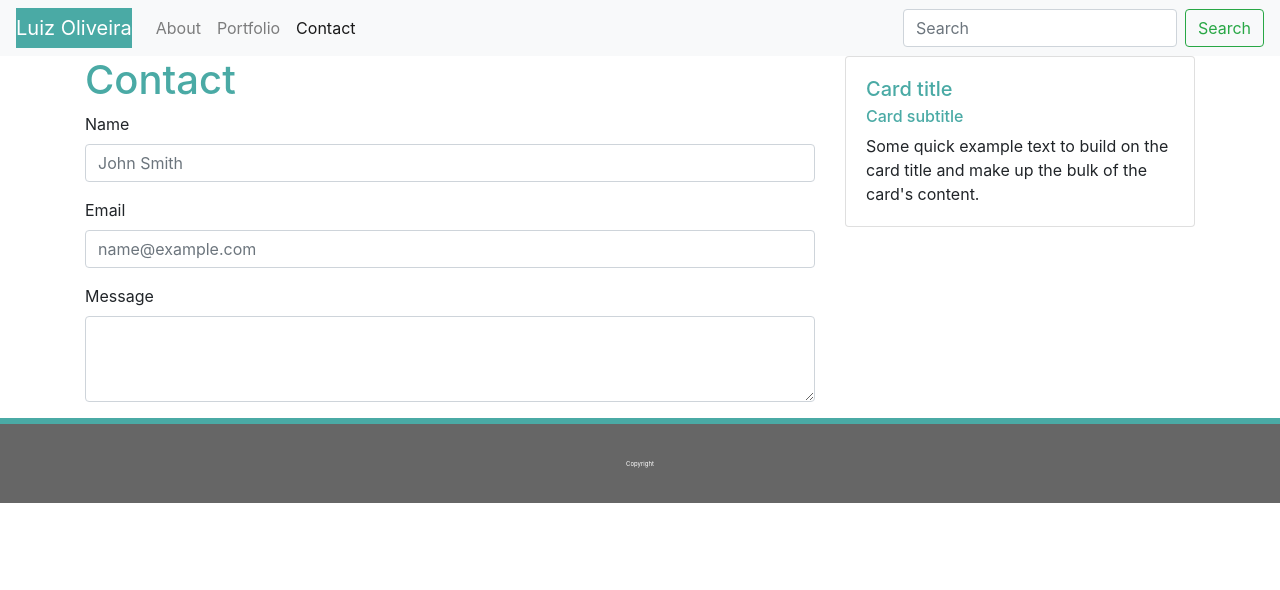
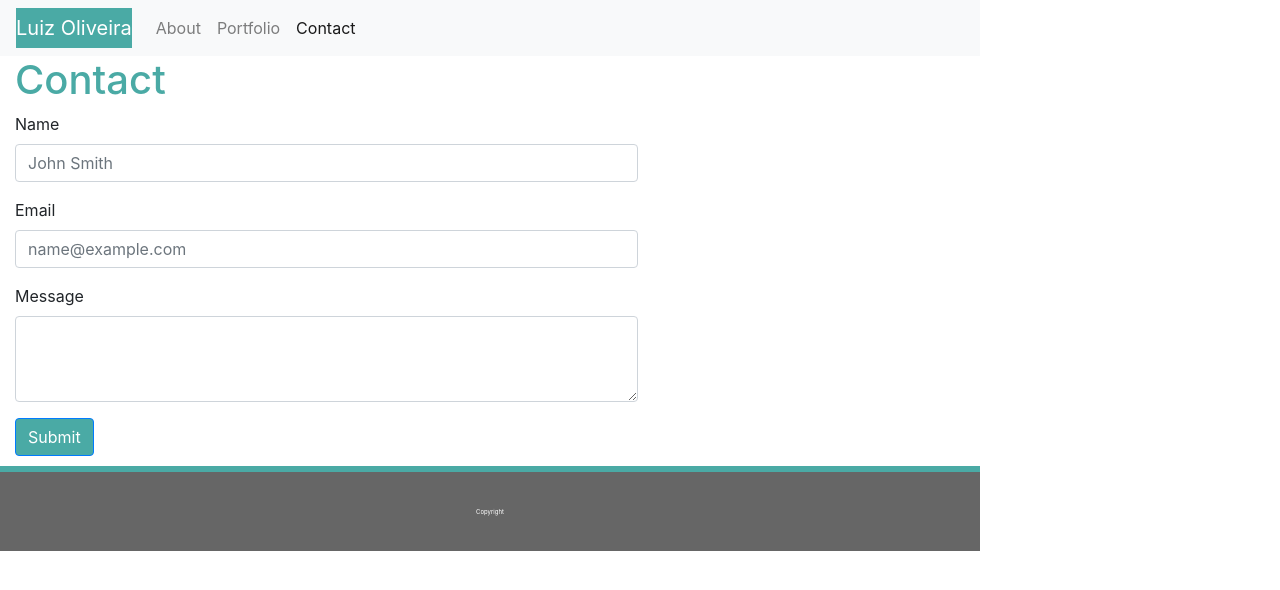
Before and after one commit to lamoliveira/Basic-Portfolio, a plain HTML site: page contato.html in a window 1280 px wide. Drawn offline with nearby package versions, Linux system fonts and the light colour scheme.

Commit message:
V1.3 ajustes

```diff
--- /dev/null
+++ b/assets/index.css
@@ -0,0 +1,35 @@
+/**
+ * Float Layout Activity
+ * Luiz Oliveira
+ **/
+
+* {
+  box-sizing: 980px;
+  box
+  text-align: left;
+
+  font-style: 'Arial', 'Helvetica Neue', Helvetica, sans-serif;
+}
+
+footer {
+    text-align: center;
+    padding: 35px;
+
+    background:#ebebeb;
+    color: #ffffff;border-top-color: #4aaaa5;
+    background-color: #666666;
+    font-size: 6px;
+    border-top-style:solid;
+    border-top-width: 6px;
+margin-top: 10px;
+}
+
+.navbar-brand {
+    background-color: #4aaaa5;
+    -webkit-text-fill-color: white;
+}
+h1,h5,h6 {
+    -webkit-text-fill-color: #4aaaa5;
+}
+
+body{width: 980px;}
--- a/contato.html
+++ b/contato.html
@@ -8,7 +8,7 @@
   <link rel="stylesheet" type="text/css" href="assets/reset.css">
        <!-- Bootstrap CDN -->
        <link rel="stylesheet" href="https://maxcdn.bootstrapcdn.com/bootstrap/4.0.0/css/bootstrap.min.css">
-  <link rel="stylesheet" type="text/css" href="assets/index2.css">
+  <link rel="stylesheet" type="text/css" href="assets/index.css">
 </head>
 
 <body>
@@ -31,10 +31,6 @@
           <a class="nav-link active" href="contato.html">Contact</a>
         </li>
       </ul>
-      <form class="form-inline my-2 my-lg-0">
-        <input class="form-control mr-sm-2" type="search" placeholder="Search" aria-label="Search">
-        <button class="btn btn-outline-success my-2 my-sm-0" type="submit">Search</button>
-      </form>
     </div>
   </nav>
 
@@ -58,18 +54,10 @@
             <label for="exampleFormControlTextarea1">Message</label>
             <textarea class="form-control" id="exampleFormControlTextarea1" rows="3"></textarea>
           </div>
+          <button type="button" class="btn btn-primary" style="background-color: #4aaaa5;">Submit</button>
         </form>
       </div>
-      <!--Create Card taking up 4 Columns-->
-      <div class="col-md-4">
-        <div class="card">
-          <div class="card-body">
-            <h5 class="card-title">Card title</h5>
-            <h6 class="card-subtitle mb-2 text-muted">Card subtitle</h6>
-            <p class="card-text">Some quick example text to build on the card title and make up the bulk of the card's content.</p>
-          </div>
-        </div>
-      </div>
+
     </div>
   </div>
 
```
Also changed, not shown: index.html (+2 -15 lines), portfolio.html (+3 -15 lines).
